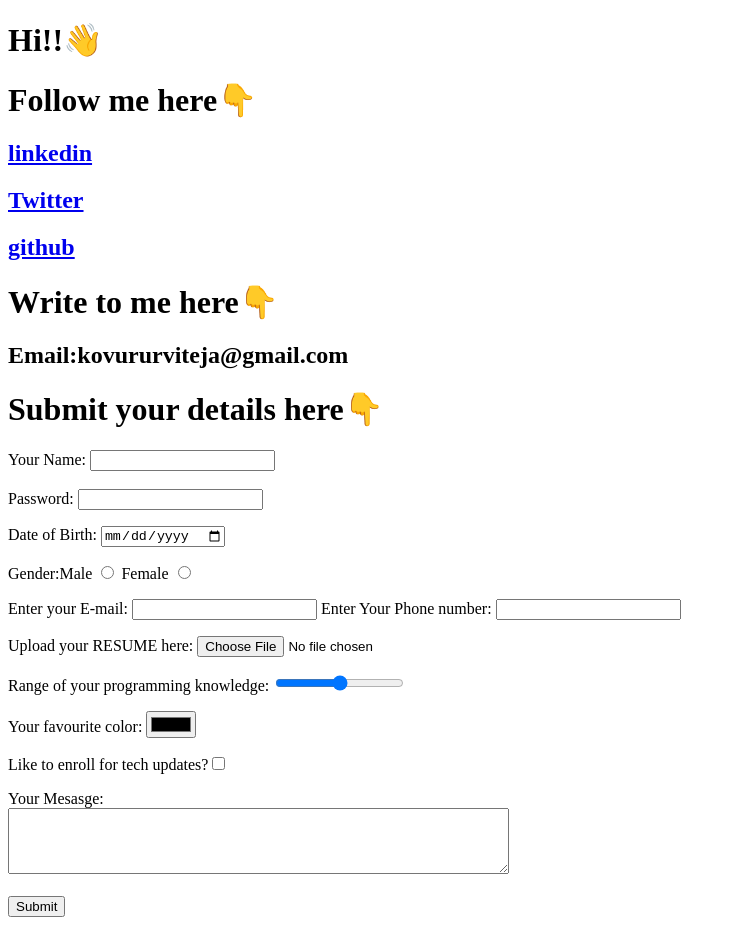
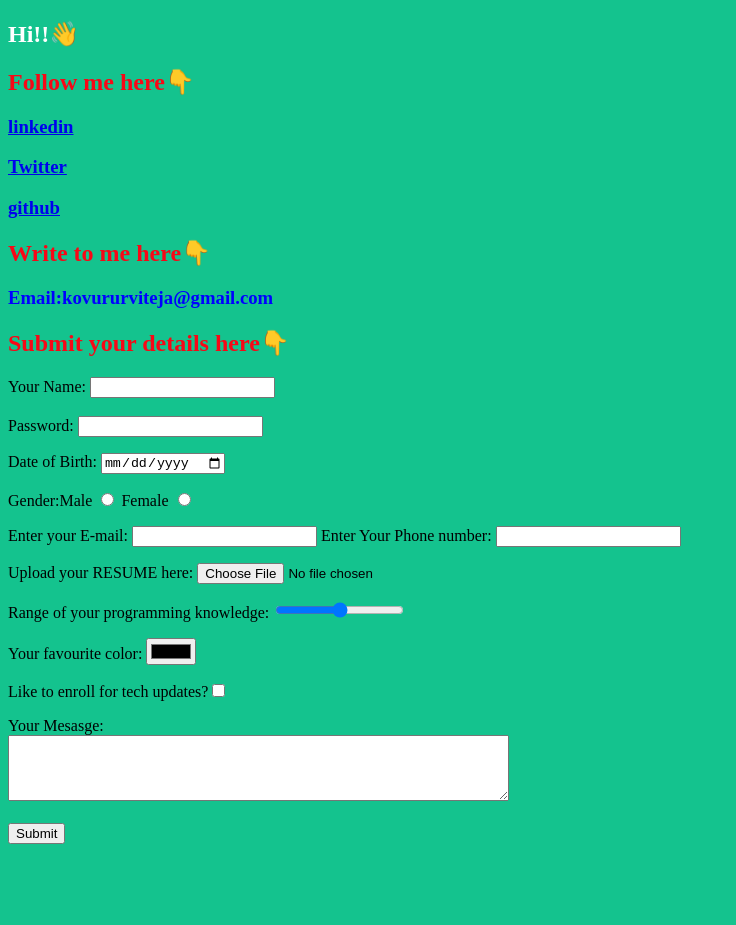
Before and after one commit to RaviTejaKovuru/HTML-personal-site, a plain HTML site: page Contact me.html in a window 1280 px wide. Shown: the whole page, without its empty margins (0-736 px from the left). After the commit the page ends 852 px from the top, so only its background shows below. Drawn offline with Linux system fonts and the light colour scheme; files that its build step writes are made by us from their sources.

Commit message:
Update Contact me.html

```diff
--- a/Contact me.html
+++ b/Contact me.html
@@ -4,19 +4,20 @@
 <head>
   <meta charset="utf-8">
   <title>How to contact Raviteja</title>
+  <link rel="stylesheet" href="css/styles.css">
 </head>
 
 <body>
-  <h1>Hi!!👋</h1>
-  <h1>Follow me here👇</h1>
-  <h2><a href="www.linkedin.com/in/kovuru-ravi-teja-2093721b0
-">linkedin</a></h2>
-  <h2><a href="https://twitter.com/RaviTeja_kovuru">Twitter</a></h2>
-  <h2><a href="https://github.com/RaviTejaKovuru">github</a></h2>
-  <h1>Write to me here👇</h1>
-  <h2>Email:kovururviteja@gmail.com</h2>
+  <h2 id="h2">Hi!!👋</h2>
+  <h2 style="color: #F90716">Follow me here👇</h2>
+  <h3><a href="www.linkedin.com/in/kovuru-ravi-teja-2093721b0
+">linkedin</a></h3>
+  <h3><a href="https://twitter.com/RaviTeja_kovuru">Twitter</a></h3>
+  <h3><a href="https://github.com/RaviTejaKovuru">github</a></h3>
+  <h2 style="color: #F90716">Write to me here👇</h2>
+  <h3>Email:kovururviteja@gmail.com</h3>
 
-  <h1>Submit your details here👇</h1>
+  <h2 style="color: #F90716">Submit your details here👇</h2>
   <form action="mailto:kovururaviteja@gmail.com" method="post" enctype="text/plain">
     <label>Your Name:</label>
     <input type="text" name="Your name" value="">
```
